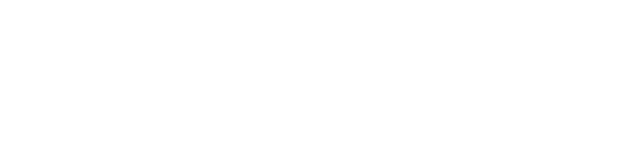
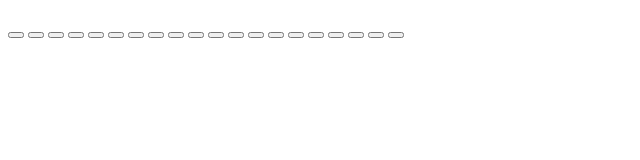
Before and after one commit to Haedeskerbex/Calculator, a plain HTML site: page index.html in a window 1280 px wide. Shown: the whole page, without its empty margins (0-640 px from the left). Drawn offline with Linux system fonts and the light colour scheme.

Commit message:
Structural commit

```diff
--- a/index.html
+++ b/index.html
@@ -6,6 +6,36 @@
     <title>Document</title>
 </head>
 <body>
+    <div>
+        <div class="display">
+            <h3 id="calc"></h3>
+            <h1 id="result"></h1>
+        </div>
+        <div class="buttons">
+            <button id="remove" class="nums"></button>
+            <button id="C" class="nums"></button>
+            <button id="()" class="nums"></button>
+            <button id="%" class="nums"></button>
+            <button id="/" class="arthmetics"></button>
+            <button id="X" class="arthmetics"></button>
+            <button id="-" class="arthmetics"></button>
+            <button id="+" class="arthmetics"></button>
+            <button id="=" class="arthmetics"></button>
+            <button id="1" class="nums"></button>
+            <button id="2" class="nums"></button>
+            <button id="3" class="nums"></button>
+            <button id="4" class="nums"></button>
+            <button id="5" class="nums"></button>
+            <button id="6" class="nums"></button>
+            <button id="7" class="nums"></button>
+            <button id="8" class="nums"></button>
+            <button id="9" class="nums"></button>
+            <button id="0" class="nums"></button>
+            <button id="." class="nums"></button>
+        </div>
+    </div>
+    <div class="history">
 
+    </div>
 </body>
 </html>
```
